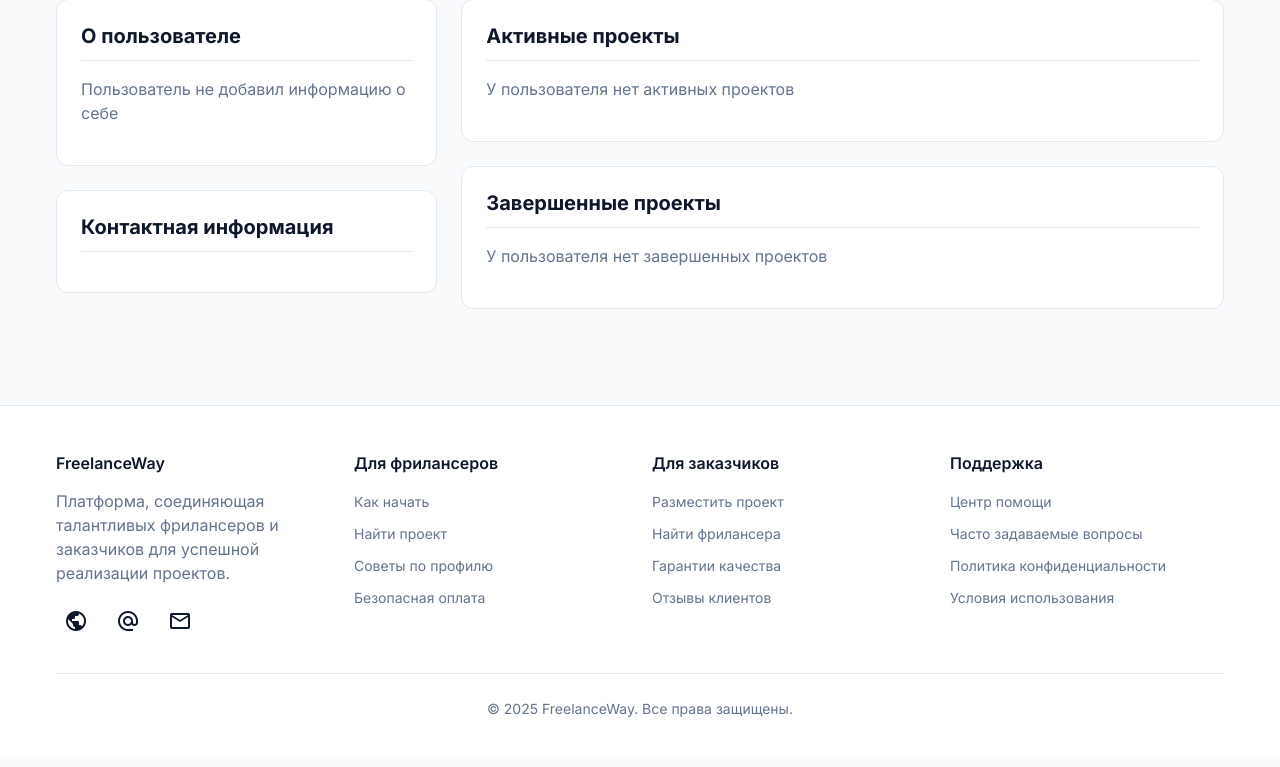
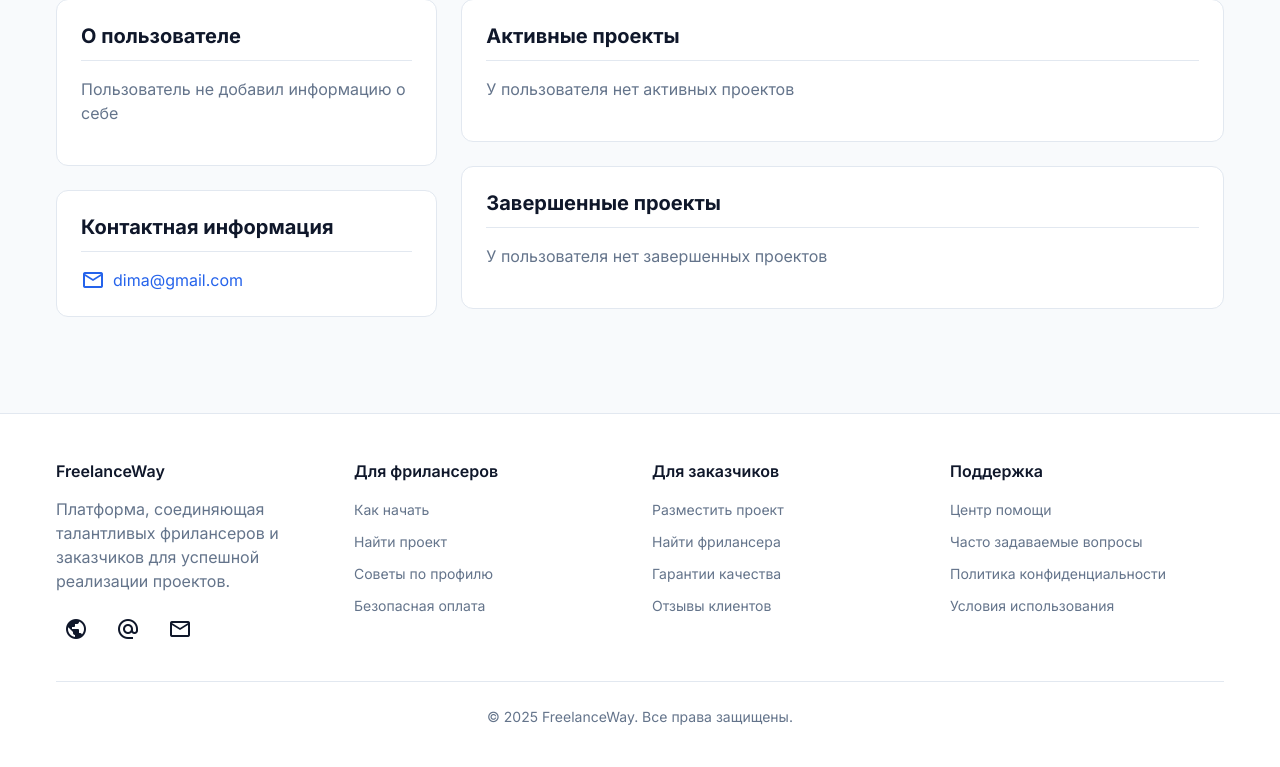
Before and after one commit to AbdunazarovHikmatullo/freelanceway, a Django app: a page that uses templates/users/public_profile.html in a window 1280 px wide. Shown: the part 304-1071 px from the top of the page. Before the commit the page ends 1021 px from the top, so only its background shows below. Run offline with Django 5.2, Linux system fonts and the light colour scheme; data comes from the database, SQL or seed files in the repository; both versions use the stored data as it was after the commit.

Commit message:
0.0.0.10

```diff
--- a/freelanceway/settings.py
+++ b/freelanceway/settings.py
@@ -12,7 +12,7 @@ BASE_DIR = Path(__file__).resolve().parent.parent
 SECRET_KEY = 'django-insecure-ru_8a(b^ppzcnx%(6vssj7uu&6tr$j8is3r)@s)=03wg=pf$#6'
 
 # SECURITY WARNING: don't run with debug turned on in production!
-DEBUG = False
+DEBUG = True
 
 ALLOWED_HOSTS = ['127.0.0.1','freelanceway.onrender.com','freelanceway.com','www.freelanceway.com']
 
--- a/templates/users/public_profile.html
+++ b/templates/users/public_profile.html
@@ -78,6 +78,12 @@
                         <div class="contact-item">
                             <span class="material-symbols-outlined">language</span>
                             <a href="{{ profile_user.website }}" target="_blank">{{ profile_user.website }}</a>
+                        </div>
+                        {% endif %}
+                        {% if profile_user.email %}
+                        <div class="contact-item">
+                            <span class="material-symbols-outlined">email</span>
+                            <a href="mailto:{{ profile_user.email }}" target="_blank">{{ profile_user.email }}</a>
                         </div>
                         {% endif %}
                     </div>
--- a/templates/vacancy/vacancy_applications.html
+++ b/templates/vacancy/vacancy_applications.html
@@ -105,8 +105,7 @@
                 </div>
 
                 <div class="application-footer">
-                    <a href="#" class="btn btn-outline btn-sm">Профиль фрилансера</a>
-
+                    <a href="{% url 'users:public_profile' application.freelancer.user.username %}" class="btn btn-outline btn-sm">Профиль фрилансера</a>
                     {% if application.status == 'pending' and vacancy.status == 'open' %}
                     <div class="application-actions">
                         <a href="{% url 'vacancy:update_application_status' application_id=application.id status='rejected' %}" class="btn btn-outline btn-sm">
--- a/templates/vacancy/vacancy_form.html
+++ b/templates/vacancy/vacancy_form.html
@@ -124,7 +124,7 @@
                 </div>
 
                 <div class="form-actions">
-                    <a href="{% if is_edit %}{% url 'vacancy:vacancy_detail' vacancy_id=vacancy.id %}{% else %}{% url 'vacancies_list' %}{% endif %}" class="btn btn-outline">Отмена</a>
+                    <a href="{% if is_edit %}{% url 'vacancy:vacancy_detail' vacancy_id=vacancy.id %}{% else %}{% url 'vacancy:vacancies_list' %}{% endif %}" class="btn btn-outline">Отмена</a>
                     <button type="submit" class="btn btn-primary">
                         {% if is_edit %}Сохранить изменения{% else %}Опубликовать проект{% endif %}
                     </button>
--- a/users/admin.py
+++ b/users/admin.py
@@ -6,7 +6,7 @@ from .models import User
 @admin.register(User)
 class CustomUserAdmin(UserAdmin):
     list_display = ('username', 'email', 'first_name', 'last_name', 'is_freelancer', 'is_client', 'is_staff')
-    list_filter = ('is_freelancer', 'is_client', 'is_staff', 'is_active', 'date_joined')
+    list_filter = ('is_freelancer', 'is_client', 'is_staff', 'is_active', )
     search_fields = ('username', 'email', 'first_name', 'last_name')
     fieldsets = (
         (None, {'fields': ('username', 'password')}),
@@ -15,7 +15,7 @@ class CustomUserAdmin(UserAdmin):
         ('Тип пользователя', {'fields': ('is_freelancer', 'is_client')}),
         ('Настройки', {'fields': ('email_notifications',)}),
         ('Права доступа', {'fields': ('is_active', 'is_staff', 'is_superuser', 'groups', 'user_permissions')}),
-        ('Важные даты', {'fields': ('last_login', 'date_joined')}),
+        ('Важные даты', {'fields': ('last_login', )}),
     )
     add_fieldsets = (
         (None, {
```
Also changed, not shown: db.sqlite3, templates/freelancers/my_responses.html (added).
